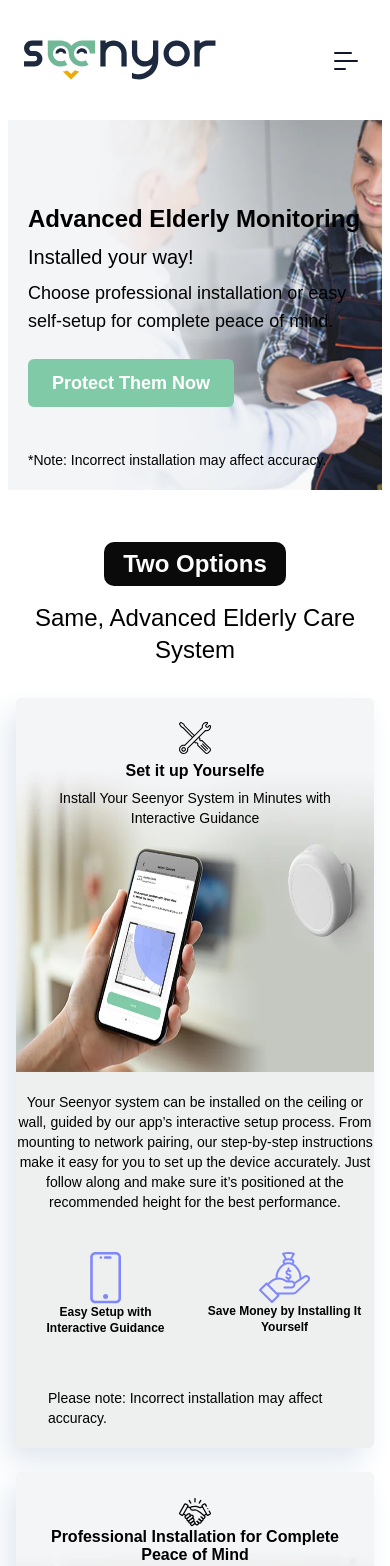
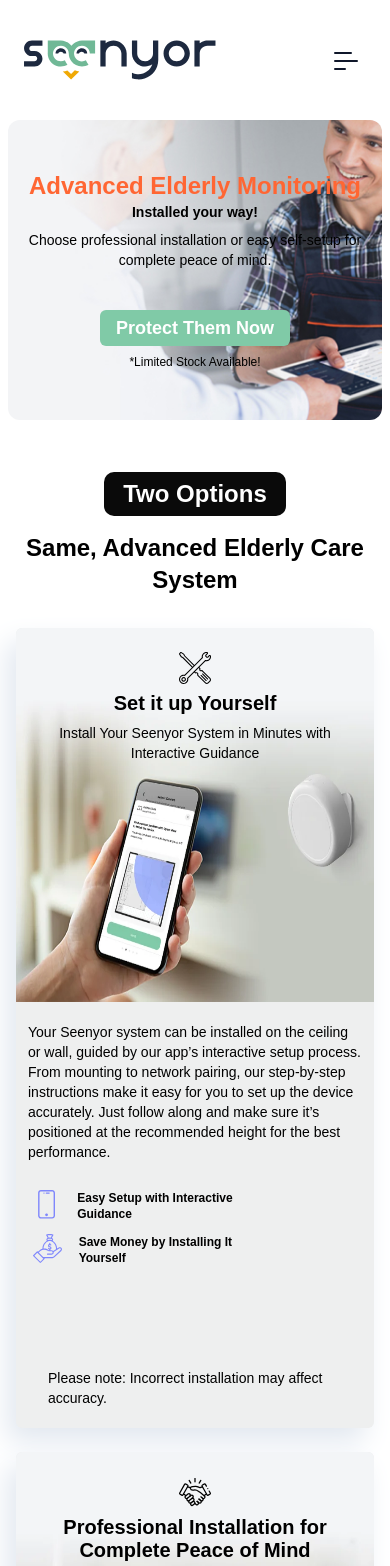
Before and after one commit to seenyor/new-seenyor, a Next.js app: page /installation in a window 390 px wide. Shown: the top 1566 px of the page. Built offline with nearby package versions, Linux system fonts and the light colour scheme; a web font is replaced by a local one.

Commit message:
complete installation page

```diff
--- a/src/app/(product)/installation/page.jsx
+++ b/src/app/(product)/installation/page.jsx
@@ -7,12 +7,65 @@
 import Image from "next/image";
 import Link from "next/link";
 
+const installationOptions = [
+  {
+    id: 1,
+    imageSrc: "/images/service/option1.webp",
+    imageAlt: "stroke",
+    iconSrc: "setting.svg",
+    iconAlt: "Group 1",
+    title: "Set it up Yourself",
+    description:
+      "Install Your Seenyor System in Minutes with Interactive Guidance",
+    note: "Please note: Incorrect installation may affect accuracy.",
+    body: "Your Seenyor system can be installed on the ceiling or wall, guided by our app’s interactive setup process. From mounting to network pairing, our step-by-step instructions make it easy for you to set up the device accurately. Just follow along and make sure it’s positioned at the recommended height for the best performance.",
+    features: [
+      {
+        imageSrc: "/images/mobile.svg",
+        imageAlt: "mobile",
+        text: "Easy Setup with Interactive Guidance",
+      },
+      {
+        imageSrc: "/images/donation.svg",
+        imageAlt: "donation",
+        text: "Save Money by Installing It Yourself",
+      },
+    ],
+  },
+  {
+    id: 2,
+    imageSrc: "/images/service/option2.webp",
+    imageAlt: "stroke",
+    iconSrc: "hand.svg",
+    iconAlt: "Group 2",
+    title: "Professional Installation for Complete Peace of Mind",
+    description: "Expert setup for optimal performance and worry-free use.",
+    body: "Schedule a professional installation with one of our trained technicians. They’ll handle everything from wiring to Wi-Fi setup and thorough device testing, ensuring your system is perfectly configured and ready to keep your loved ones safe. Rest easy knowing your system is set up to the highest standards for reliability and accuracy.",
+    features: [
+      {
+        imageSrc: "/images/certified.svg",
+        imageAlt: "certified",
+        text: "Installed by Certified Professionals",
+      },
+      {
+        imageSrc: "/images/thumb.svg",
+        imageAlt: "thumb",
+        text: "Turnkey Solution for Worry-Free Setup",
+      },
+      {
+        imageSrc: "/images/aqurate.svg",
+        imageAlt: "accurate",
+        text: "100% Accurate Installation Guarantee",
+      },
+    ],
+  },
+];
 const Installation = () => {
   return (
     <div className=" flex  flex-col gap-20 tab:gap-5 bg-white px-6 tab:px-2">
       {/* hero */}
       <section
-        className="relative sm:mb-6 max-w-[1720px] w-full mx-auto max-h-[780px] md:h-[400px] tab:h-[370px]  px-20 md:px-10 tab:px-5 h-screen  bg-cover bg-center bg-no-repeat"
+        className="tab:hidden relative sm:mb-6 max-w-[1720px] w-full mx-auto max-h-[780px] md:h-[400px] tab:h-[370px]  px-20 md:px-10 tab:px-5 h-screen  bg-cover bg-center bg-no-repeat"
         style={{ backgroundImage: "url(/images/service/servicebanner2.webp)" }}
       >
         <div className="w-full  mx-auto flex items-center justify-start sm:justify-center h-full">
@@ -39,174 +92,116 @@
           *Note: Incorrect installation may affect accuracy.
         </p>
       </section>
+
+      <section
+        className="relative rounded-xl hidden tab:block sm:mb-6 w-full mx-auto tab:h-[300px] px-5 bg-cover bg-center bg-no-repeat"
+        style={{ backgroundImage: "url(/images/mobile/installation.jpg)" }}
+      >
+        <div className="w-full mx-auto flex items-center justify-start sm:justify-center h-full">
+          <div className="absolute inset-0 bg-black opacity-50"></div>
+          <div className="relative z-10 max-w-xl text-center">
+            <h1 className="font-bold text-2xl text-[#FF6633]">
+              Advanced Elderly Monitoring
+            </h1>
+            <h1 className="text-sm font-bold ">Installed your way!</h1>
+            <p className="mt-2 text-sm">
+              Choose professional installation or easy self-setup for complete
+              peace of mind.
+            </p>
+            <Link href="/systembuilder">
+              <button className="mt-10 px-4 text-white py-1 font-semibold text-lg bg-[#80CAA7] rounded-md">
+                Protect Them Now
+              </button>
+            </Link>
+            <p className="mt-2 text-xs">*Limited Stock Available!</p>
+          </div>
+        </div>
+      </section>
       <ScrollButton />
 
       {/* Two options start */}
-      <div className="max-w-[1720px] my-0 mx-auto w-full  rounded-xl md:p-5 sm:p-2">
+      <div className="max-w-[1720px] my-0 mx-auto w-full  rounded-xl md:p-5 sm:p-2 tab:mb-8">
         <div className="flex justify-center">
           <button className="bg-neutral-950 text-[40px] md:text-2xl text-white my-0  rounded-[10px] px-[1.2rem] py-[6px] font-semibold">
             Two Options
           </button>
         </div>
-        <p className=" text-center pb-8 py-4 text-[40px] md:text-2xl">
+        <p className=" text-center pb-8 py-4 text-[40px] md:text-2xl tab:font-bold">
           Same, Advanced Elderly Care System
         </p>
 
         {/* cards */}
         <div className="flex justify-between items-center w-full md:flex-col gap-6">
-          <div className="h-[1080px] md:h-[920px] w-full tab:h-[780px] sm:h-[750px] overflow-hidden relative bg-[#EEEFEF] shadow-md shadow-slate-200 rounded-md">
-            {/*  <!-- Image --> */}
+          {installationOptions.map((option) => (
+            <div
+              key={option.id}
+              className="h-[1080px] md:h-[920px] w-full tab:h-[800px]  overflow-hidden relative bg-[#EEEFEF] shadow-md shadow-slate-200 rounded-md"
+            >
+              {/* Image */}
               <figure>
                 <Image
-                src="/images/service/option1.webp"
-                alt="stroke"
+                  src={option.imageSrc}
+                  alt={option.imageAlt}
                   height={500}
                   width={500}
                   quality={100}
                   className="h-auto max-h-[650px] sm:h-[374px] w-full"
                 />
               </figure>
-            <div className="absolute top-6 z-10 w-full ">
-              <div className="px-5 pt-8 md:pt-0 ">
-                <Img
-                  src="setting.svg"
+
+              {/* Header */}
+              <div className="absolute top-6 z-10 w-full">
+                <div className="px-5 pt-8 md:pt-0">
+                  <Image
+                    src={`/images/${option.iconSrc}`}
+                    alt={option.iconAlt}
                     width={156}
                     height={32}
-                  alt="Group 1"
                     className="w-12 h-12 sm:w-8 sm:h-8 mx-auto object-contain"
                   />
-                <p className=" text-[30px] md:text-[1.4rem] sm:text-[16px] font-semibold text-center py-2">
-                  Set it up Yourselfe
+                  <p className="text-[30px] md:text-[1.4rem] tab:text-[20px] font-semibold text-center py-2">
+                    {option.title}
                   </p>
-                <p className="max-w-3xl text-xl md:text-[16px] sm:text-sm text-center">
-                  Install Your Seenyor System in Minutes with Interactive
-                  Guidance
+                  <p className="max-w-3xl text-xl md:text-[16px] tab:text-sm text-center">
+                    {option.description}
                   </p>
                 </div>
               </div>
-            <p className="text-sm absolute bottom-5 ps-8">
-              Please note: Incorrect installation may affect accuracy.
+
+              {/* Note */}
+              {option.note && (
+                <p className="text-sm absolute bottom-5 ps-8">{option.note}</p>
+              )}
+
+              {/* Body */}
+              <p className="text-center tab:text-start  text-[18px] tab:text-sm px-5  tab:px-3 py-5">
+                {option.body}
               </p>
-            {/*  <!-- Body--> */}
-            <p className="text-center text-[18px] tab:text-sm px-5 sm:px-0 py-5">
-              Your Seenyor system can be installed on the ceiling or wall,
-              guided by our app’s interactive setup process. From mounting to
-              network pairing, our step-by-step instructions make it easy for
-              you to set up the device accurately. Just follow along and make
-              sure it’s positioned at the recommended height for the best
-              performance.
-            </p>
-            {/* changeable1 */}
-            <div className="flex justify-center gap-12 md:gap-6 mx-8 sm:mx-3 my-5">
-              <div className="w-full max-w-[208px]">
+
+              {/* Features */}
+              <div className="flex justify-center tab:block gap-12 md:gap-6 mx-8 sm:mx-3 my-5 tab:my-2">
+                {option.features.map((feature, index) => (
+                  <div
+                    key={index}
+                    className="w-full tab:flex tab:pb-3 justify-start gap-3 items-start max-w-[208px]"
+                  >
+                    <div className="tab:w-[50px] tab:flex tab:justify-start">
                       <Image
-                  src="/images/mobile.svg"
-                  alt="stroke"
+                        src={feature.imageSrc}
+                        alt={feature.imageAlt}
                         height={200}
                         width={200}
-                  className="h-auto w-auto mx-auto"
+                        className="h-auto w-auto mx-auto tab:h-[29px]"
                       />
-                <p className="text-center text-lg md:text-sm tab:text-xs font-semibold">
-                  Easy Setup with Interactive Guidance
+                    </div>
+                    <p className="text-center tab:text-start text-lg md:text-sm tab:text-xs font-semibold">
+                      {feature.text}
                     </p>
                   </div>
-              <div className="w-full max-w-[208px]">
-                <Image
-                  src="/images/donation.svg"
-                  alt="stroke"
-                  height={200}
-                  width={200}
-                  className="h-auto w-auto mx-auto"
-                />
-                <p className="text-center text-lg md:text-sm tab:text-xs font-semibold">
-                  Save Money by Installing It Yourself
-                </p>
+                ))}
               </div>
             </div>
-          </div>
-          <div className="h-[1080px] md:h-[920px] w-full tab:h-[780px] sm:h-[750px] overflow-hidden relative bg-[#EEEFEF] shadow-md shadow-slate-200 rounded-md">
-            {/*  <!-- Image --> */}
-            <figure>
-              <Image
-                src="/images/service/option2.webp"
-                alt="stroke"
-                height={500}
-                width={500}
-                quality={100}
-                className="h-auto max-h-[650px] sm:h-[374px] w-full"
-              />
-            </figure>
-            <div className="absolute top-6 z-10 w-full ">
-              <div className="px-5  pt-8 md:pt-0 ">
-                <Img
-                  src="hand.svg"
-                  width={156}
-                  height={32}
-                  alt="Group 1"
-                  className="w-12 h-12 sm:w-8 sm:h-8 mx-auto object-contain"
-                />
-                <p className=" text-[30px] md:text-[1.4rem] sm:text-[16px] font-semibold text-center sm:py-0 py-2">
-                  Professional Installation for Complete Peace of Mind
-                </p>
-                <p className="max-w-3xl text-xl md:text-[16px] sm:text-sm text-center">
-                  Expert setup for optimal performance and worry-free use.
-                </p>
-              </div>
-            </div>
-            {/* <div className="absolute bottom-0 flex justify-center w-full">
-              <p className="text-sm bg-[#000] text-white font-semibold px-3 py-2 rounded-t-md">
-                Peace of Mind
-              </p>
-            </div> */}
-            {/*  <!-- Body--> */}
-            <p className="text-center text-[18px] tab:text-sm px-5 sm:px-0 py-5">
-              Schedule a professional installation with one of our trained
-              technicians. They’ll handle everything from wiring to Wi-Fi setup
-              and thorough device testing, ensuring your system is perfectly
-              configured and ready to keep your loved ones safe. Rest easy
-              knowing your system is set up to the highest standards for
-              reliability and accuracy.
-            </p>
-
-            <div className="flex justify-between gap-6 mx-8 sm:mx-3 my-5">
-              <div className="w-full max-w-[208px]">
-                <Image
-                  src="/images/certified.svg"
-                  alt="stroke"
-                  height={200}
-                  width={200}
-                  className="h-auto w-auto mx-auto"
-                />
-                <p className="text-center text-lg md:text-sm tab:text-xs font-semibold">
-                  Installed by Certified Professionals
-                </p>
-              </div>
-              <div className="w-full max-w-[208px]">
-                <Image
-                  src="/images/thumb.svg"
-                  alt="stroke"
-                  height={200}
-                  width={200}
-                  className="h-auto w-auto mx-auto"
-                />
-                <p className="text-center text-lg md:text-sm tab:text-xs font-semibold">
-                  Turnkey Solution for Worry-Free Setup
-                </p>
-              </div>
-              <div className="w-full max-w-[208px]">
-                <Image
-                  src="/images/aqurate.svg"
-                  alt="stroke"
-                  height={200}
-                  width={200}
-                  className="h-auto w-auto mx-auto"
-                />
-                <p className="text-center text-lg md:text-sm tab:text-xs font-semibold">
-                  100% Accurate Installation Guarantee
-                </p>
-              </div>
-            </div>
-          </div>
+          ))}
         </div>
         {/* <div className="border border-b-1 border-black-900 mt-12"></div> */}
       </div>
@@ -217,7 +212,7 @@
       <GetStartArea />
       {/* how it works */}
 
-      <div className=" bg-[#7F87FC] h-[750px] flex justify-center items-center md:h-auto py-10 mb-8 sm:mb-2 my-0 px-5 sm:px-0">
+      <div className=" bg-[#7F87FC] tab:hidden h-[750px] flex justify-center items-center md:h-auto py-10 mb-8 sm:mb-2 my-0 px-5 sm:px-0">
         <div className="mx-auto w-full max-w-[1320px] rounded-xl text-white text-center">
           <h3 className="font-semibold text-[40px] sm:text-3xl">
             How it works?
--- a/src/components/Carousel/MonitoringCarousel.jsx
+++ b/src/components/Carousel/MonitoringCarousel.jsx
@@ -270,7 +270,7 @@
             <Image
               src={`/images/mobile/${featuresMobile[activeFeatureM].image}`}
               height={500}
-              className="h-[90%] w-auto"
+              className="h-auto w-[50%]"
               width={300}
               alt=""
             />
```
Also changed, not shown: src/app/(product)/monitoring/page.jsx (+11 -9 lines), public/images/mobile/installation.jpg (added). Lines whose indentation alone changed are shown as unchanged.
